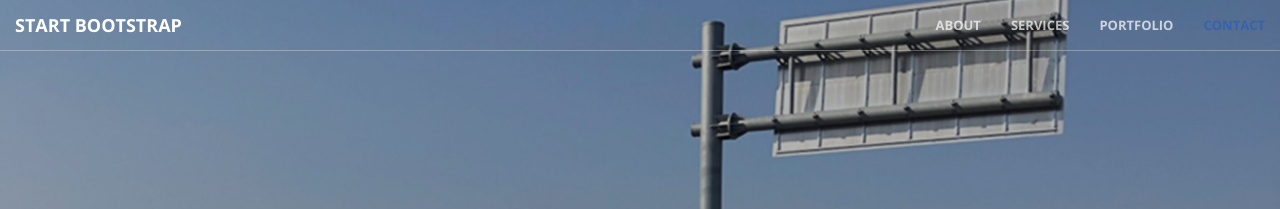
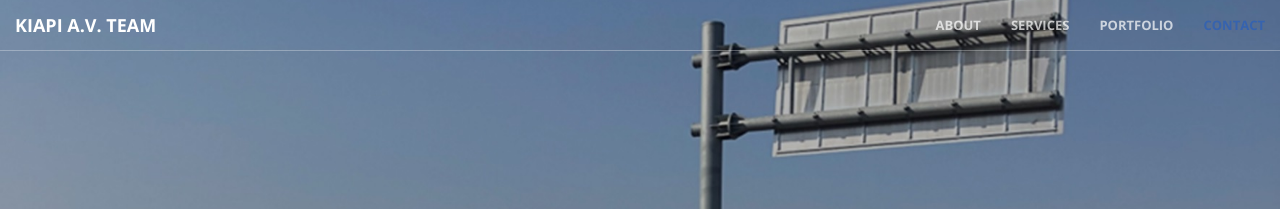
Before and after one commit to thkim1351/Kiapi-Open-Datasets.github.io, a Jekyll site: the page built from docs/index.html, in a window 1280 px wide. Shown: the top 209 px of the page. Built offline with Jekyll 4.4.1, drawn with Linux system fonts in a browser that asks for light colours.

Commit message:
Update nav.html

```diff
--- a/docs/_includes/nav.html
+++ b/docs/_includes/nav.html
@@ -8,7 +8,7 @@
                 <span class="icon-bar"></span>
                 <span class="icon-bar"></span>
             </button>
-            <a class="navbar-brand page-scroll" href="#page-top">Start Bootstrap</a>
+            <a class="navbar-brand page-scroll" href="#page-top">KIAPI A.V. Team</a>
         </div>
 
         <!-- Collect the nav links, forms, and other content for toggling -->
```
